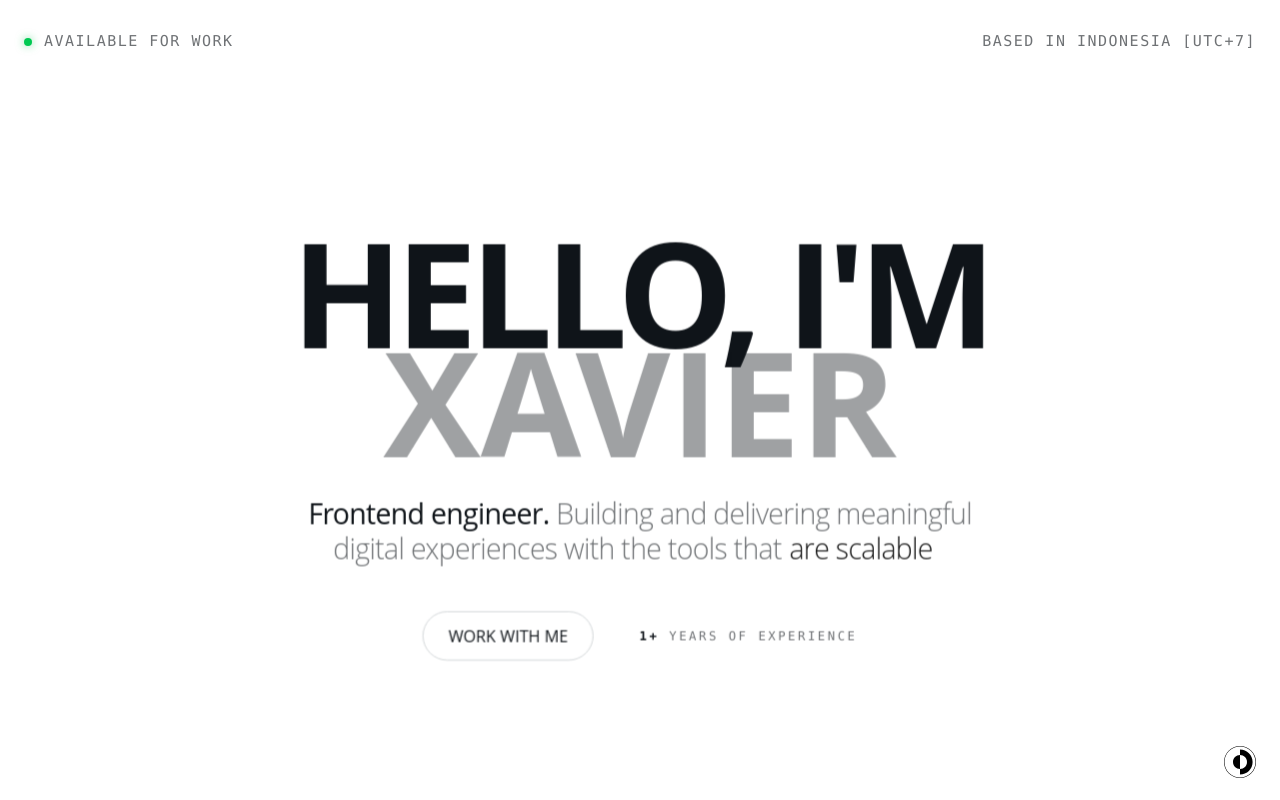
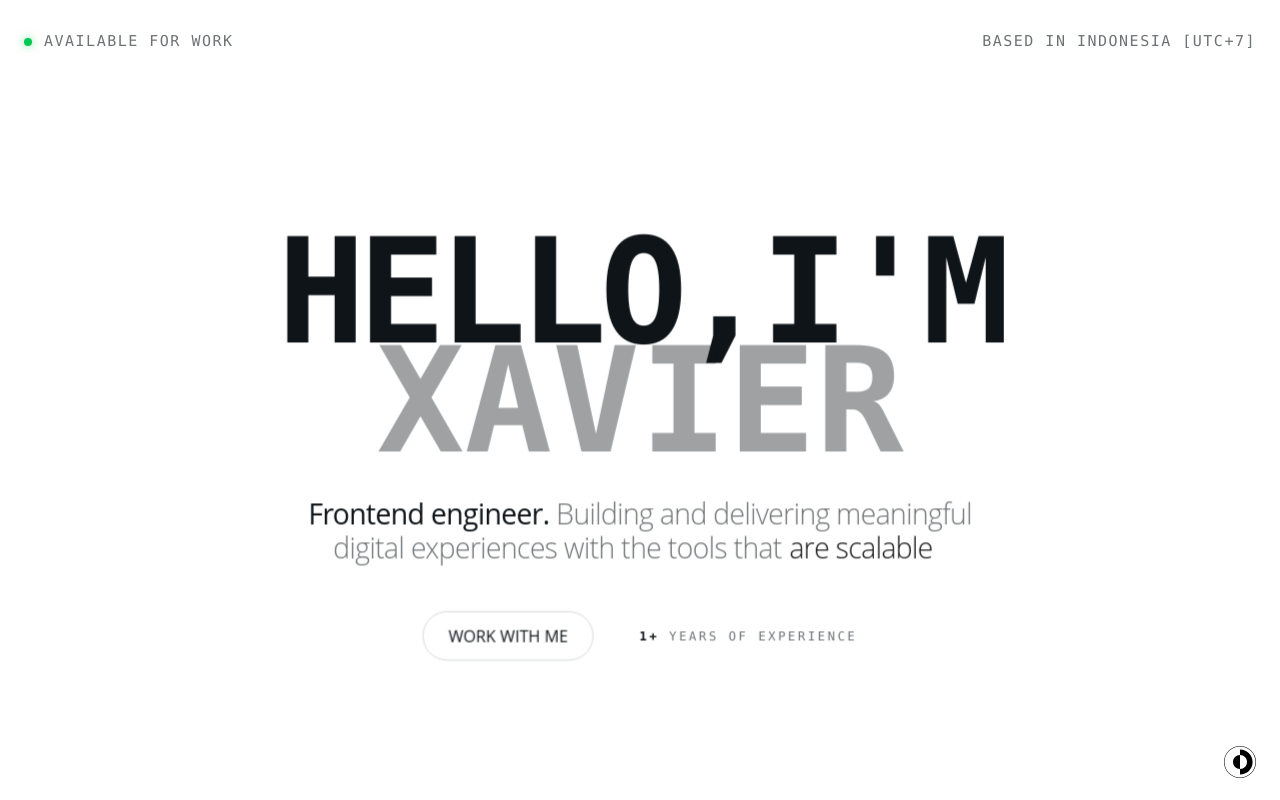
Before and after one commit to xavierzaidane/portofolio-refactor, a React (Vite) app: page / in a window 1280 px wide. Shown: the top 800 px of the page. Built offline with nearby package versions, Linux system fonts and the light colour scheme.

Commit message:
font mono change on the header

```diff
--- a/src/components/pages/ContactSection.tsx
+++ b/src/components/pages/ContactSection.tsx
@@ -24,7 +24,7 @@ function Contact() {
             viewport={{ once: true }}
           >
             <h2 className="text-[15px] font-mono tracking-[0.2em] uppercase text-foreground/40 dark:text-white/40 mb-8">Next Steps</h2>
-            <h3 className="text-5xl md:text-9xl font-heading font-bold mb-16 leading-[0.9] tracking-tighter uppercase">
+            <h3 className="text-5xl md:text-9xl font-heading font-bold font-mono mb-16 leading-[0.9] tracking-tighter uppercase">
               Let's build <span className="text-foreground/60 dark:text-white/60">something</span> <br/> <span className="text-foreground/60 dark:text-white/60">
                Exquisite
               </span> together.
--- a/src/components/pages/HeroSection.tsx
+++ b/src/components/pages/HeroSection.tsx
@@ -59,15 +59,15 @@ function HeroSection({  }: HeroSectionProps) {
             initial={{ opacity: 0, y: 50 }}
             animate={{ opacity: 1, y: 0 }}
             transition={{ duration: 3, ease: [0.16, 1, 0.3, 1] }}
-            className="text-[12vw] md:text-[12vw] leading-[0.9] font-heading font-bold uppercase tracking-tighter text-foreground"
+            className="text-[12vw] md:text-[12vw] leading-[0.9] font-mono font-bold uppercase tracking-tighter text-foreground"
           >
-            Hello, I'm
+            Hello,I'm
           </motion.h1>
           <motion.h1
             initial={{ opacity: 0, y: 50 }}
             animate={{ opacity: 1, y: 0 }}
             transition={{ duration: 3, delay: 0.2, ease: [0.16, 1, 0.3, 1] }}
-            className="text-[15vw] md:text-[12vw] leading-[0.9] font-heading font-bold uppercase tracking-normal text-foreground/40 -mt-[1.8vw]"
+            className="text-[15vw] md:text-[12vw] leading-[0.9] font-mono font-bold uppercase tracking-normal text-foreground/40 -mt-[1.8vw]"
           >
             Xavier
           </motion.h1>
--- a/src/components/ui/dialog.tsx
+++ b/src/components/ui/dialog.tsx
@@ -1,8 +1,6 @@
 import * as React from "react"
 import * as DialogPrimitive from "@radix-ui/react-dialog"
 import { XIcon } from "lucide-react"
-
-
 import { Button } from "./button"
 import { cn } from "@/lib/utils"
 
```
